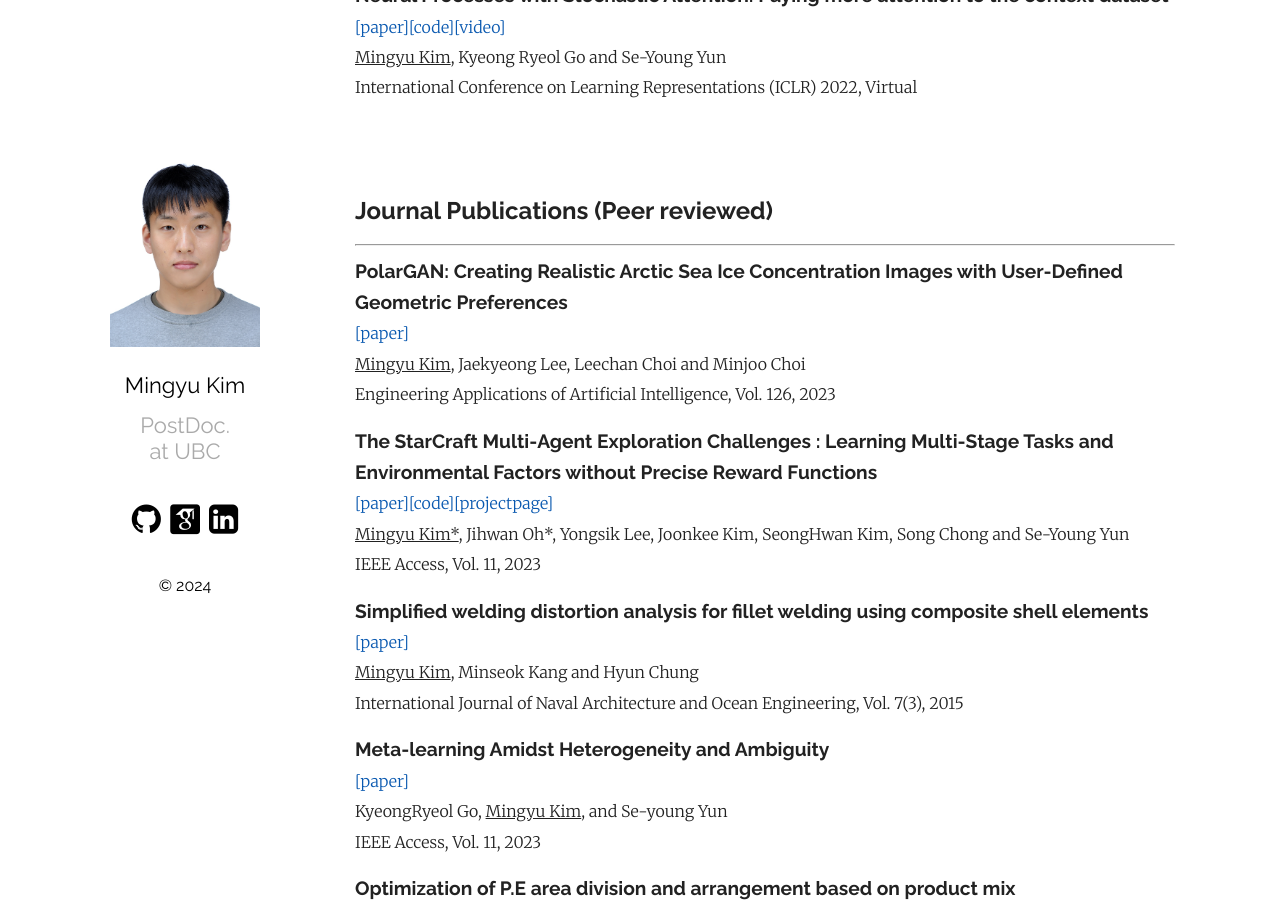
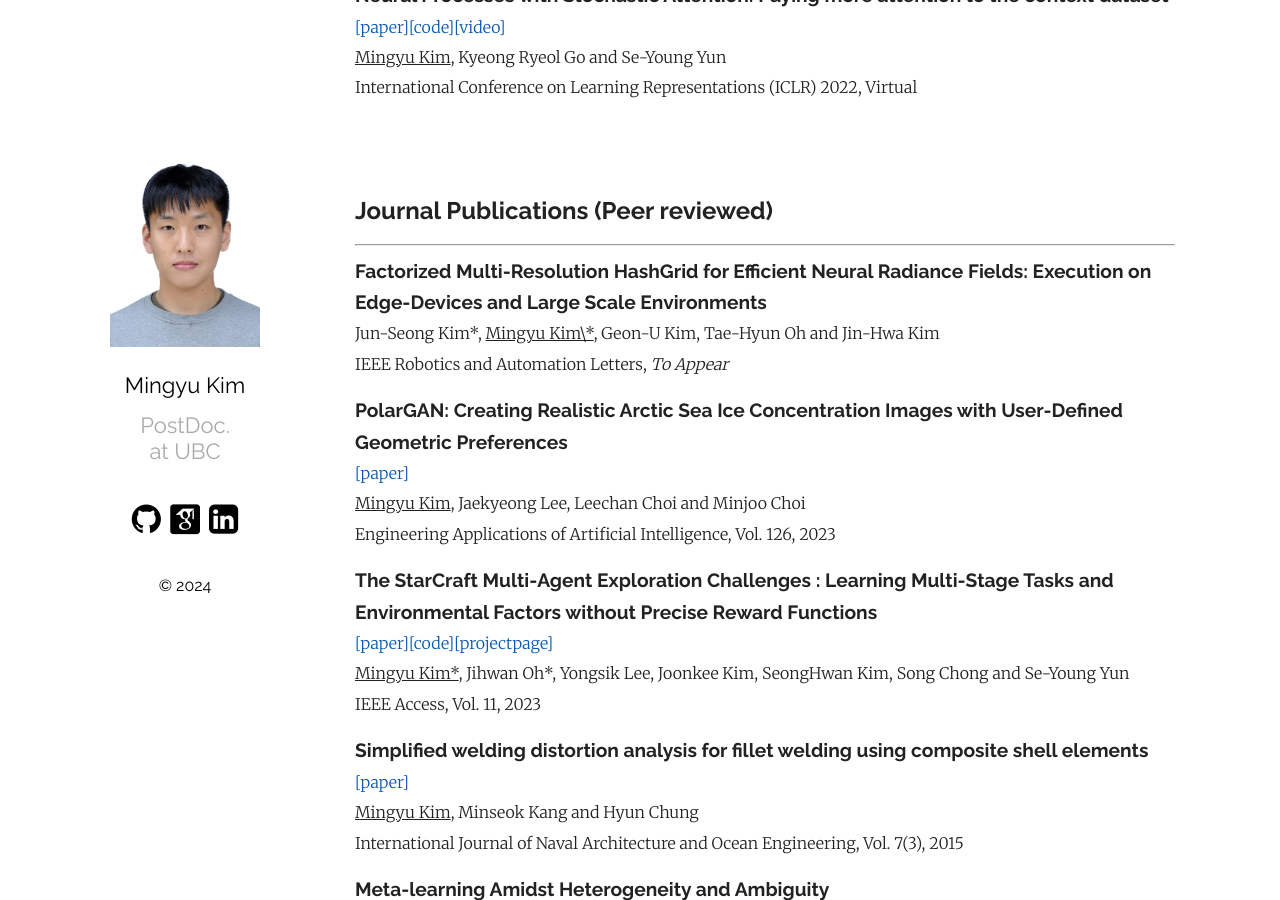
Before and after one commit to MingyuKim87/MingyuKim87.github.io, a Jekyll site: the page built from index.md, in a window 1280 px wide and 900 px high, scrolled down 1249 px. Built offline with Jekyll 4.4.1, drawn with Linux system fonts in a browser that asks for light colours; some web fonts are replaced; some of the changed text lies outside the part shown.

Commit message:
Update index.md

```diff
--- a/index.md
+++ b/index.md
@@ -56,6 +56,10 @@ International Conference on Learning Representations (ICLR) 2022, Virtual
 
 ## Journal Publications (**Peer reviewed**)
 <hr>
+
+**<span style="font-family:Raleway; font-size:1.2em;">Factorized Multi-Resolution HashGrid for Efficient Neural Radiance Fields: Execution on Edge-Devices and Large Scale Environments</span>**
+Jun-Seong Kim\*, <U>Mingyu Kim\*</U>, Geon-U Kim, Tae-Hyun Oh and Jin-Hwa Kim
+IEEE Robotics and Automation Letters, *To Appear*
 
 **<span style="font-family:Raleway; font-size:1.2em;">PolarGAN: Creating Realistic Arctic Sea Ice Concentration Images with User-Defined Geometric Preferences</span>**
 [[paper]][polarGan]
@@ -151,11 +155,13 @@ Journal of the Society of Korea Industrial and Systems Engineering (*Domestic*),
 <br/>
 <br/>
 
+https://drive.google.com/file/d/10NYtdGjSbVM6AdRwH0ksv2ijN_g1MA8N/view?usp=sharing
+
 [mijung-park]: https://parklabml.github.io/
 [seyoung-yun]: http://osi.kaist.ac.kr/professor/
 [hyun-chung]: http://psel.cnu.ac.kr/mdps_team/dr-hyun-chung/
 [soren]: http://www2.compute.dtu.dk/~sohau/
-[CV]: https://drive.google.com/file/d/11WLss07vLPdvF1ANdujg0rRPgR7GHpjn/view?usp=share_link
+[CV]: https://drive.google.com/file/d/10NYtdGjSbVM6AdRwH0ksv2ijN_g1MA8N/view?usp=sharing
 [Actnova]: https://actnova.io/
 [synergynerf]: https://arxiv.org/abs/2405.07857
 [synergynerf_code]: https://github.com/MingyuKim87/SynergyNeRF
```
